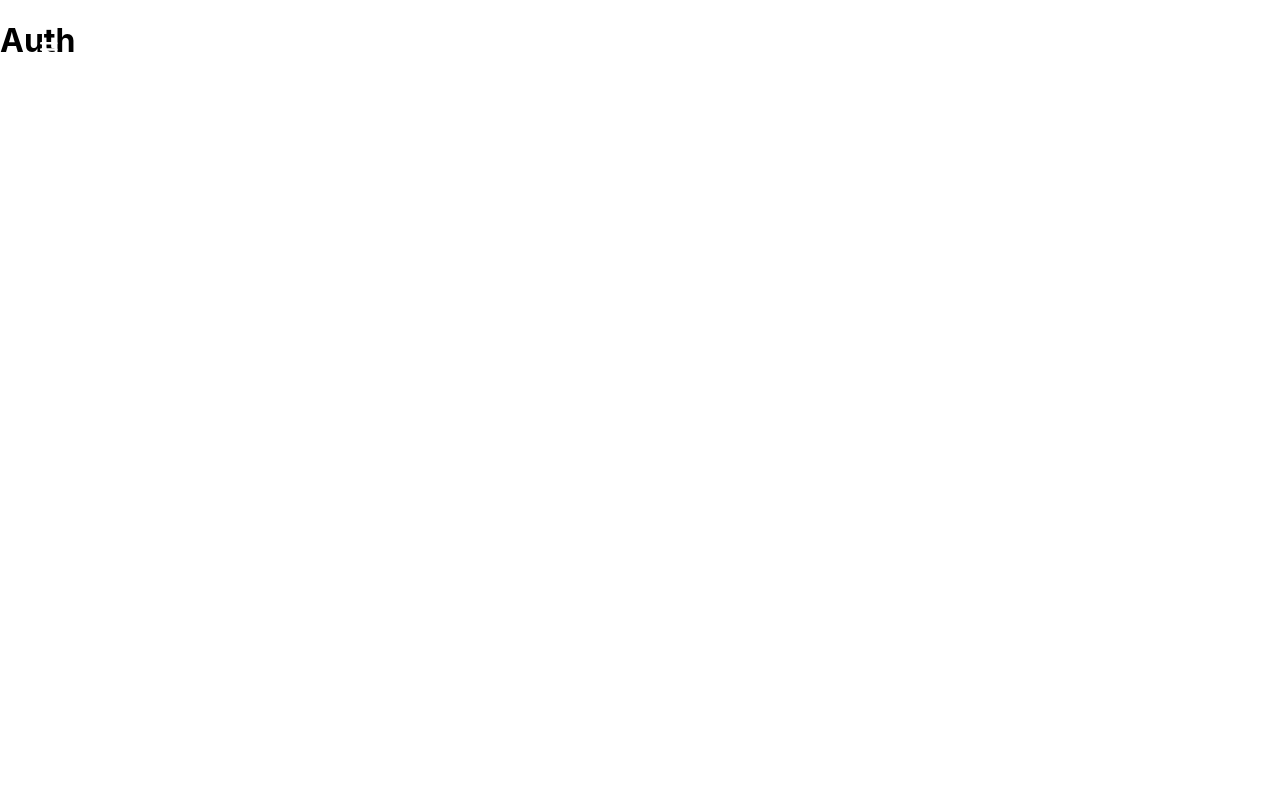
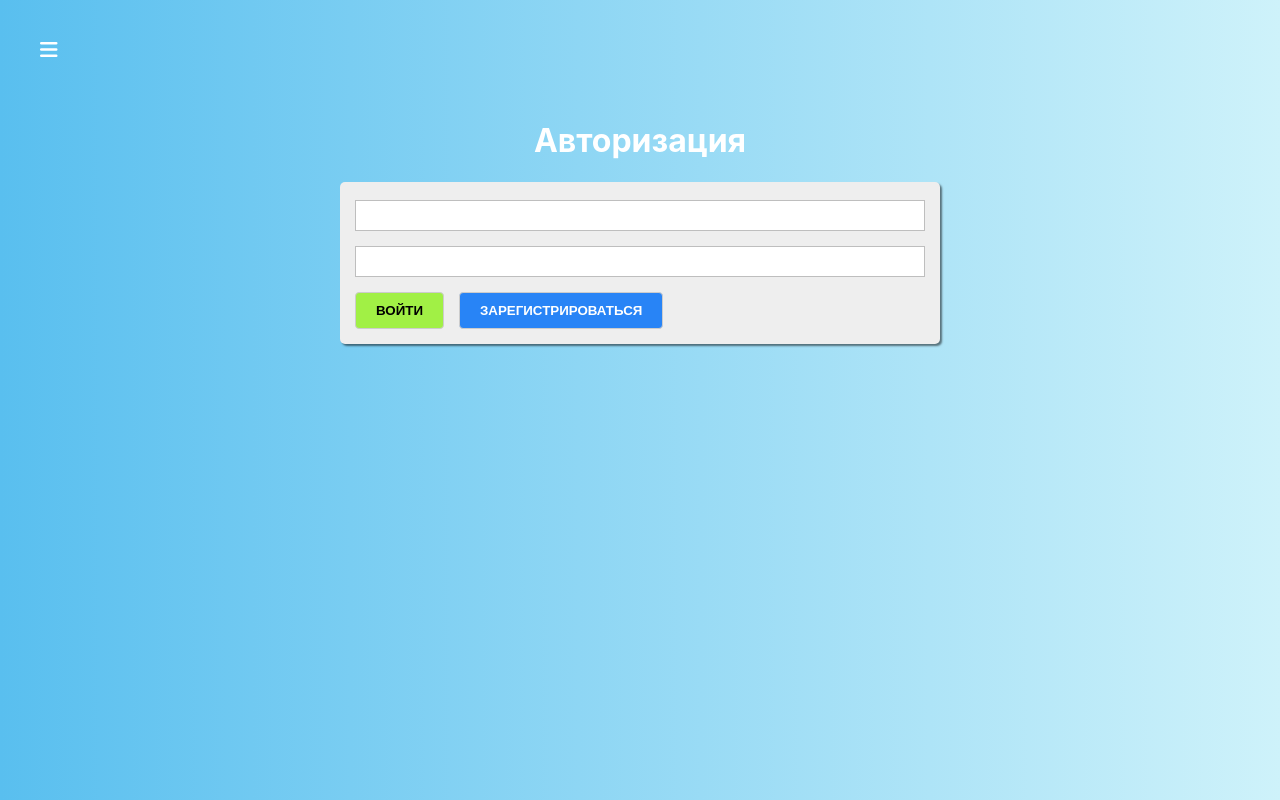
Before and after one commit to EvgeniyBudaev/react-quiz, a React app: page /auth in a window 1280 px wide. Built offline with nearby package versions, Linux system fonts and the light colour scheme.

Commit message:
add Компонент текстового поля

```diff
--- /dev/null
+++ b/src/components/UI/Input/Input.js
@@ -0,0 +1,35 @@
+import React from 'react';
+import classes from './Input.module.css';
+
+function isInvalid({ valid, touched, shoouldValidate }) {
+  return !valid && shoouldValidate && touched
+}
+
+const Input = props => {
+  const inputType = props.type || 'text'
+  const cls = [classes.Input]
+  const htmlFor = `${inputType}-${Math.random()}`
+
+  if (isInvalid(props)) {
+    cls.push(classes.invalid)
+  }
+
+  return (
+    <div className={cls.join(' ')}>
+      <label htmlFor={htmlFor}>{props.label}</label>
+      <input
+        type={inputType}
+        id={htmlFor}
+        value={props.value}
+        onChange={props.onChange}></input>
+
+      {
+        isInvalid(props) ? <span>{props.errorMessage || 'Введите верное значение'}</span> : null
+      }
+
+
+    </div>
+  )
+};
+
+export default Input;
--- /dev/null
+++ b/src/components/UI/Input/Input.module.css
@@ -0,0 +1,31 @@
+.Input {
+  margin-bottom: 15px;
+}
+
+.Input label {
+  margin-bottom: 3px;
+  padding: 0;
+  display: block;
+  font-weight: bold;
+}
+
+.Input input {
+  display: block;
+  box-sizing: border-box;
+  border: 1px solid #bebebe;
+  padding: 7px;
+  margin: 0 0 5px;
+  width: 100%;
+  outline: none;
+  transition: all 300ms ease-in-out;
+}
+
+.Input span {
+  color: #f01f30;
+  font-size: 12px;
+  font-weight: bold;
+}
+
+.Input.invalid label {
+  color: #f01f30;
+}
--- a/src/containers/Auth/Auth.js
+++ b/src/containers/Auth/Auth.js
@@ -1,10 +1,86 @@
 import React, { Component } from 'react';
+import classes from './Auth.module.css';
+import Button from '../../components/UI/Button/Button';
+import Input from '../../components/UI/Input/Input';
 
 export default class Auth extends Component {
+  state = {
+    formControls: {
+      email: {
+        value: '',
+        type: 'email',
+        lanel: 'Email',
+        errorMessage: 'Введите корректный email',
+        valid: false,
+        touched: false,
+        validation: {
+          required: true,
+          email: true
+        }
+      },
+      password: {
+        value: '',
+        type: 'password',
+        lanel: 'Пароль',
+        errorMessage: 'Введите корректный пароль',
+        valid: false,
+        touched: false,
+        validation: {
+          required: true,
+          minLength: 6
+        }
+      }
+    }
+  }
+
+  loginHandler = () => {
+
+  };
+
+  registerHandler = () => {
+
+  };
+
+  submitHandler = event => {
+    event.preventDefault()
+  };
+
+  onChangeHandler = (event, controlName) => {
+    console.log(`${controlName}: `, event.target.value)
+  }
+
+  renderInputs() {
+    return Object.keys(this.state.formControls).map((controlName, index) => {
+      const control = this.state.formControls[controlName]
+      return (
+        <Input
+          key={controlName + index}
+          type={control.type}
+          value={control.value}
+          valid={control.valid}
+          touched={control.touched}
+          label={control.label}
+          shouldValidate={!!control.validation}
+          errorMessage={control.errorMessage}
+          onChange={event => this.onChangeHandler(event, controlName)} />
+      )
+    })
+  }
+
   render() {
     return (
-      <div>
-        <h1>Auth</h1>
+      <div className={classes.Auth}>
+        <div>
+          <h1>Авторизация</h1>
+
+          <form onSubmit={this.submitHandler} className={classes.AuthForm}>
+
+            {this.renderInputs()}
+
+            <Button type="success" onClick={this.loginHandler}>Войти</Button>
+            <Button type="primary" onClick={this.registerHandler}>Зарегистрироваться</Button>
+          </form>
+        </div>
       </div>
     )
   };
--- /dev/null
+++ b/src/containers/Auth/Auth.module.css
@@ -0,0 +1,26 @@
+.Auth {
+  display: flex;
+  justify-content: center;
+  padding-top: 100px;
+  flex-grow: 1;
+  width: 100%;
+  background: linear-gradient(270deg, #cef2fa 0%, #59bfef 100%);
+}
+
+.Auth > div {
+  width: 100%;
+  max-width: 600px;
+  padding: 0 20px;
+}
+
+.Auth h1 {
+  color: #fff;
+  text-align: center;
+}
+
+.AuthForm {
+  background: #eee;
+  box-shadow: 2px 2px 2px rgba(0, 0, 0, 0.5);
+  padding: 15px;
+  border-radius: 5px;
+}
```
